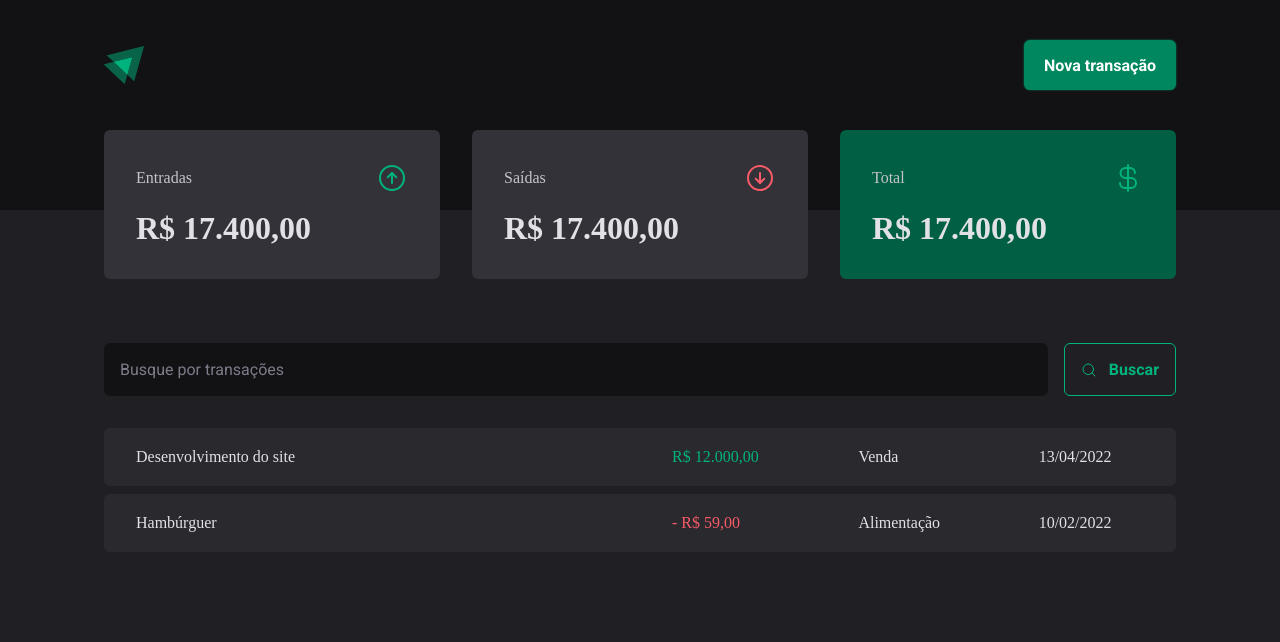
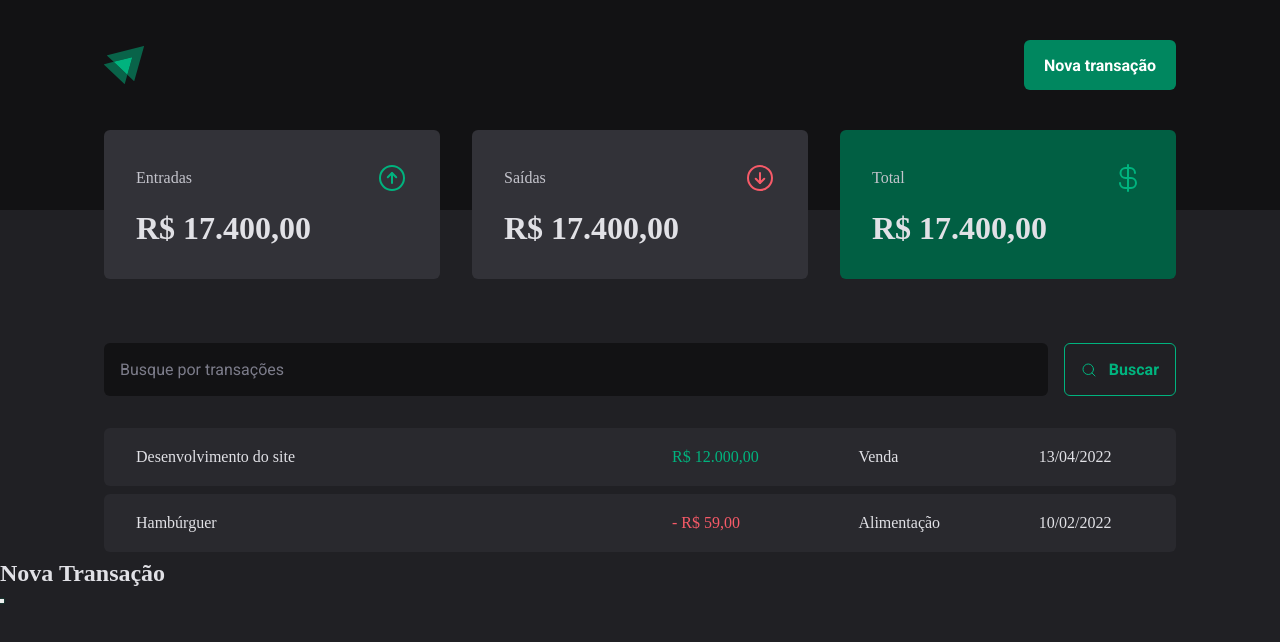
Before and after one commit to guipardi/dt-timer, a React (Vite) app: page / in a window 1280 px wide. Both pictures are taken after a click on the button "Nova transação". Shown: the top 642 px of the page. Built offline with nearby package versions, Linux system fonts and the light colour scheme.

Commit message:
Subindo a parte estrutural do MODAL
UTILIZANDO RADIX. !!!!!

```diff
--- a/package.json
+++ b/package.json
@@ -9,6 +9,7 @@
     "preview": "vite preview"
   },
   "dependencies": {
+    "@radix-ui/react-dialog": "^1.0.3",
     "@types/styled-components": "^5.1.26",
     "phosphor-react": "^1.4.1",
     "react": "^18.2.0",
--- a/src/components/Header/index.tsx
+++ b/src/components/Header/index.tsx
@@ -1,5 +1,6 @@
 import { HeaderContainer, HeaderContent, NewTransactionButton } from "./styles";
 import logoImg from '../../assets/Logo.svg'
+import * as Dialog from '@radix-ui/react-dialog'
 
 export function Header() {
   return (
@@ -7,7 +8,22 @@
       <HeaderContent>
         <img src={logoImg} alt="" />
 
-        <NewTransactionButton>Nova transação</NewTransactionButton>
+        <Dialog.Root>
+          <Dialog.Trigger asChild>
+            <NewTransactionButton>Nova transação</NewTransactionButton>
+          </Dialog.Trigger>
+
+          <Dialog.Portal>
+            <Dialog.Overlay />
+
+            <Dialog.Content>
+              <Dialog.Title>Nova Transação</Dialog.Title>
+
+              <Dialog.Close />
+            </Dialog.Content>
+          </Dialog.Portal>
+        </Dialog.Root>
+
       </HeaderContent>
     </HeaderContainer>
   )
```
Also changed, not shown: 1 other file (tests, documents, lock files or other folders).
